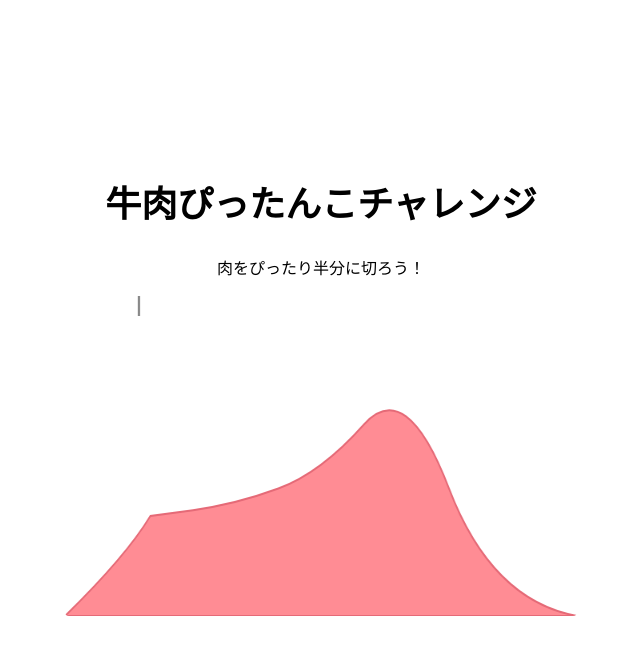
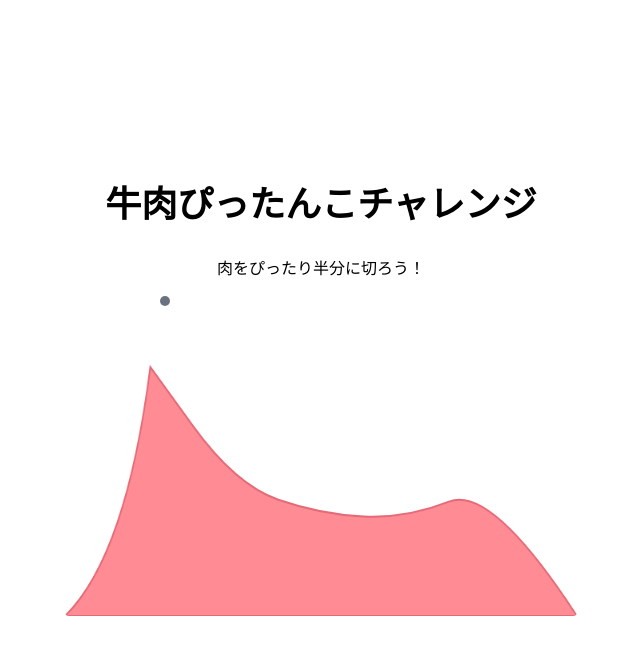
Before and after one commit to hyoshitake/MeetCutGame, a Next.js app: page / in a window 1280 px wide. Both pictures are taken after a click on the button "ゲームスタート". Shown: the top 654 px of the page, without its empty margins (319-959 px from the left). Built offline with nearby package versions, Linux system fonts and the light colour scheme; no server answers.

Commit message:
seekbarを追加

```diff
--- a/src/app/page.tsx
+++ b/src/app/page.tsx
@@ -12,10 +12,10 @@
 const BeefCanvas = ({ gameState }: { gameState: string }) => {
   const canvasRef = useRef<HTMLCanvasElement>(null);
   const animationFrameRef = useRef<number | null>(null);
-  const seekBarPositionRef = useRef<number>(0);
+  const [seekBarPosition, setSeekBarPosition] = useState(0);
   const directionRef = useRef<boolean>(true); // true: 右向き, false: 左向き
 
-  // キャンバスの初期化とお肉の描画
+  // 最初の一回だけお肉を描画
   useEffect(() => {
     const canvas = canvasRef.current;
     if (!canvas) return;
@@ -27,10 +27,12 @@
     canvas.width = 640;
     canvas.height = 320;
 
-    // お肉を描画
+    // お肉を描画（一度だけ）
     drawBeef(ctx, canvas.width, canvas.height);
+  }, []);
 
   // シークバーのアニメーションを開始（playingの場合のみ）
+  useEffect(() => {
     if (gameState === 'playing') {
       startSeekBarAnimation();
     }
@@ -48,11 +50,7 @@
     const canvas = canvasRef.current;
     if (!canvas) return;
 
-    const ctx = canvas.getContext('2d');
-    if (!ctx) return;
-
     const width = canvas.width;
-    const height = canvas.height;
 
     // フレームごとの移動量を計算 (1.5秒で片道)
     // 60fps を想定した場合、90フレームで片道になるようにする
@@ -63,36 +61,28 @@
 
     // アニメーションフレーム
     const animateSeekBar = () => {
-      // キャンバスをクリア
-      ctx.clearRect(0, 0, width, height);
+      // シークバーの位置を更新
+      setSeekBarPosition(prevPosition => {
+        let newPosition = prevPosition;
 
-      // お肉を再描画
-      drawBeef(ctx, width, height);
-
-      // シークバーの位置を更新
         if (directionRef.current) {
           // 右向きに移動
-        seekBarPositionRef.current += speed;
-        if (seekBarPositionRef.current >= width) {
-          seekBarPositionRef.current = width;
+          newPosition += speed;
+          if (newPosition >= width) {
+            newPosition = width;
             directionRef.current = false; // 左向きに切り替え
           }
         } else {
           // 左向きに移動
-        seekBarPositionRef.current -= speed;
-        if (seekBarPositionRef.current <= 0) {
-          seekBarPositionRef.current = 0;
+          newPosition -= speed;
+          if (newPosition <= 0) {
+            newPosition = 0;
             directionRef.current = true; // 右向きに切り替え
           }
         }
 
-      // シークバーを描画
-      ctx.beginPath();
-      ctx.moveTo(seekBarPositionRef.current, 0);
-      ctx.lineTo(seekBarPositionRef.current, 20);
-      ctx.lineWidth = 3;
-      ctx.strokeStyle = '#888888'; // 灰色
-      ctx.stroke();
+        return newPosition;
+      });
 
       // 次のフレームをリクエスト
       animationFrameRef.current = requestAnimationFrame(animateSeekBar);
@@ -160,11 +150,25 @@
   };
 
   return (
+    <div className="relative w-full" style={{ width: '640px', maxWidth: '100%' }}>
+      {/* シークバー（円形）- canvasの上に配置 */}
+      {gameState === 'playing' && (
+        <div
+          className="absolute top-0 z-10 rounded-full bg-gray-500"
+          style={{
+            width: '10px',
+            height: '10px',
+            left: `${seekBarPosition}px`,
+            transform: 'translateX(-50%)'
+          }}
+        />
+      )}
       <canvas
         ref={canvasRef}
         className="w-full h-64 mx-auto rounded"
         style={{ width: '640px', height: '320px', maxWidth: '100%' }}
       />
+    </div>
   );
 };
 
```
Also changed, not shown: prompt/202505092252_change_seekbar_and_canvas.txt (added). Lines whose indentation alone changed are shown as unchanged.
